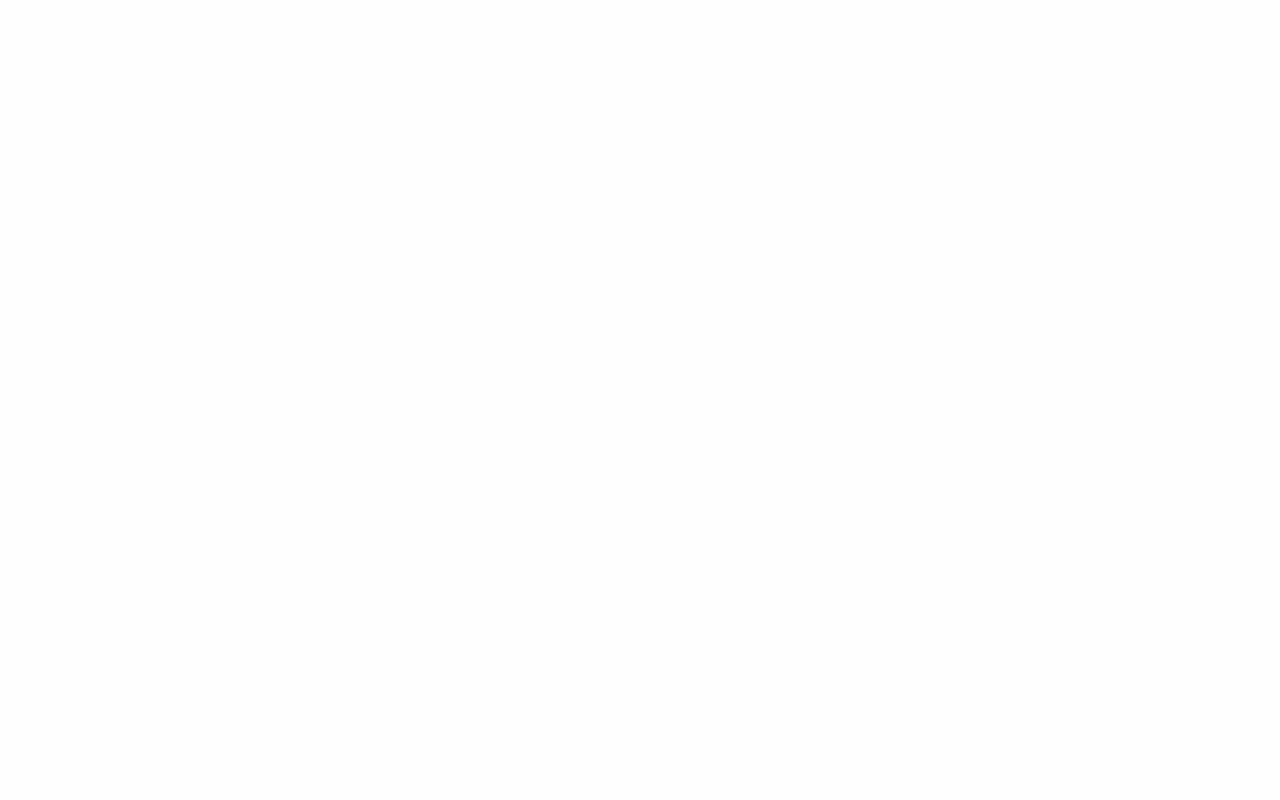
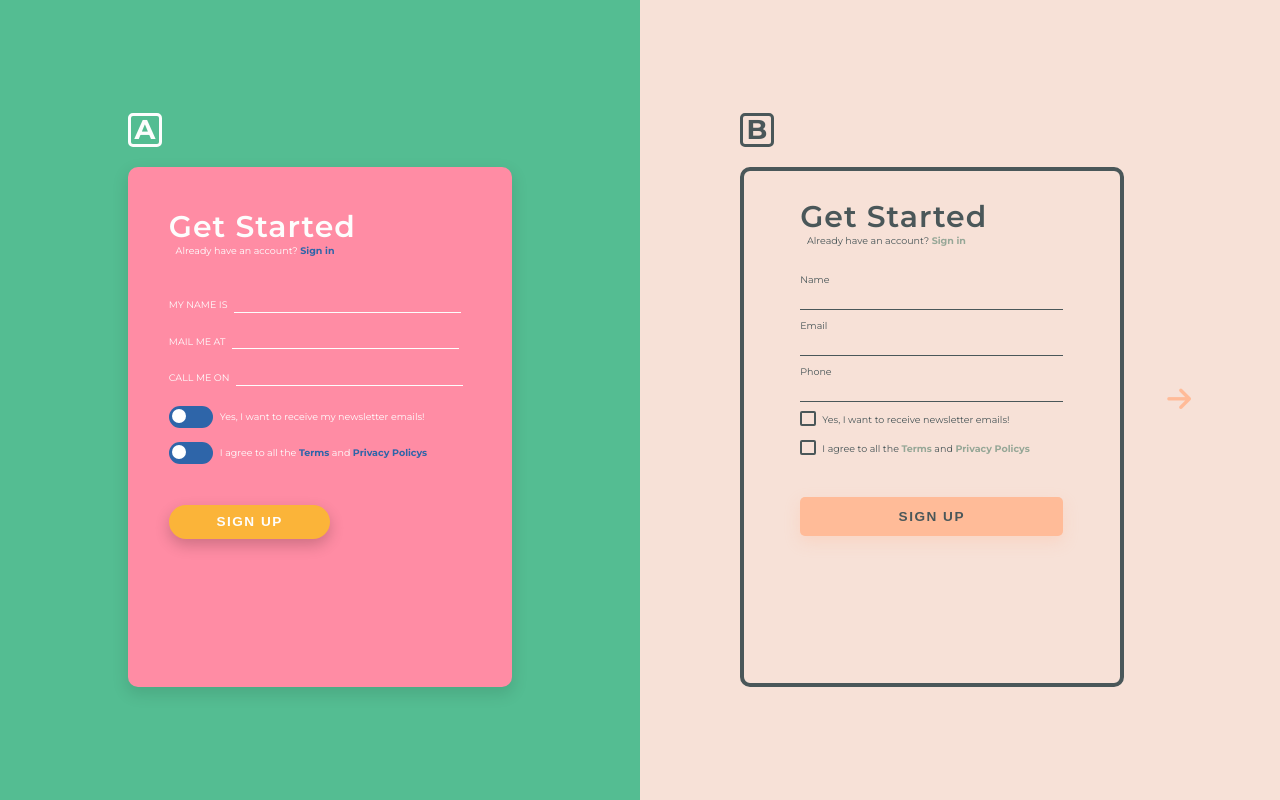
Before and after one commit to hansentim/examen-ui, a React (Create React App) app: page /testone in a window 1280 px wide. Before the commit this address had no page. Built offline with nearby package versions, Linux system fonts and the light colour scheme.

Commit message:
fixed route name

```diff
--- a/src/App.js
+++ b/src/App.js
@@ -1,7 +1,7 @@
 import { Route, Routes, useLocation } from 'react-router-dom';
 //Components
 import Home from './pages/Home';
-import Form from './pages/Form';
+import TestOne from './pages/TestOne';
 import EndPage from './pages/Endpage';
 //Styles
 import GlobalStyles from './components/GlobalStyles';
@@ -16,7 +16,7 @@
       <AnimatePresence exitBeforeEnter>
         <Routes key={location.pathname} location={location}>
           <Route path="/" element={<Home />} />
-          <Route path="/form" element={<Form />} />
+          <Route path="/testone" element={<TestOne />} />
           <Route path="/thanks" element={<EndPage />} />
         </Routes>
       </AnimatePresence>
--- a/src/pages/Form.js
+++ b/src/pages/TestOne.js
@@ -4,7 +4,7 @@
 import { motion } from 'framer-motion';
 import AnimatedPage from '../components/AnimatedPage';
 
-const Form = () => {
+const TestOne = () => {
   const navigate = useNavigate();
   return (
     <AnimatedPage>
@@ -515,4 +515,4 @@
   background: none;
 `;
 
-export default Form;
+export default TestOne;
```
